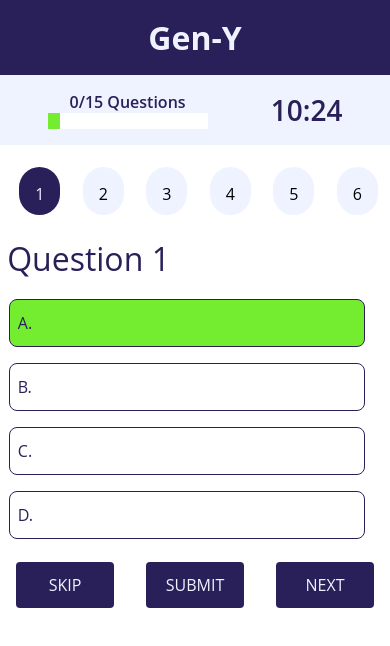
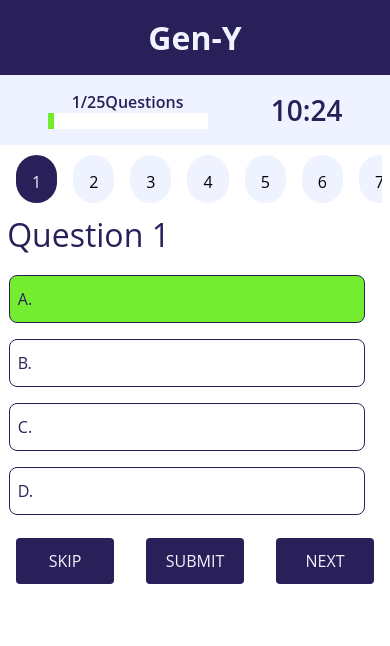
Before and after one commit to agarwalviraj/Frontend-quiz-app, a plain HTML site: page index.html in a window 390 px wide. Both pictures are taken after a click on the item "A.". Drawn offline with Linux system fonts and the light colour scheme; no server answers.

Commit message:
improved UI

```diff
--- a/app.js
+++ b/app.js
@@ -1,5 +1,5 @@
 const quesNum = document.getElementById("question-number");
-const amt = 15;
+const amt = 25;
 const url = `https://opentdb.com/api.php?amount=${amt}&category=18`;
 
 for (let i = 1; i <= amt; i++) {
@@ -79,16 +79,17 @@ function populate(text) {
     answers[i] = allQues[i].incorrect_answers;
     answers[i].push(allQues[i].correct_answer);
     if (answers[i][0] == "True" || answers[i][0] == "False") {
-      // answers[i][3] = answers[i][1];
+      answers[i][3] = answers[i][0];
+      answers[i][2] = answers[i][1];
     }
   }
-  answers.forEach((answer) => {
-    if (answer[0] == "False" || answer[0] == "True") {
-      //console.log(answer[0]);
-      answer[3] = answer[1];
-      answer[2] = answer[0];
-    }
-  });
+  // answers.forEach((answer) => {
+  //   if (answer[0] == "False" || answer[0] == "True") {
+  //     //console.log(answer[0]);
+  //     answer[3] = answer[1];
+  //     answer[2] = answer[0];
+  //   }
+  // });
   // console.log(answers);
 }
 
@@ -113,7 +114,7 @@ function selectQuestion(question) {
     );
   }
   //console.log(selectedAnswers);
-  setProgressBar();
+  //setProgressBar();
 }
 
 function selectOption(option) {
@@ -124,6 +125,7 @@ function selectOption(option) {
     }
   });
   setOption(option);
+  setProgressBar();
 }
 
 function setQuestion(num) {
--- a/styles.css
+++ b/styles.css
@@ -48,10 +48,20 @@
 
 #question-number {
   display: flex;
-  flex-direction: row;
+  /* flex-direction: row;
   height: fit-content;
   justify-content: center;
-  margin: 0 6rem;
+  margin: 0 300rem; */
+
+  margin: 0 4rem;
+  overflow: visible;
+  overflow-x: auto;
+  justify-content: start;
+}
+
+#question-number span {
+  margin: 0 0.5rem;
+  text-align: center;
 }
 
 .ques-style {
@@ -139,16 +149,26 @@ footer button:hover {
   text-align: center;
 }
 
-@media (max-width: 1080px) {
+@media (max-width: 800px) {
   body {
     font-size: 1rem;
     margin: 0;
+  }
+  .ques-style:hover,
+  .ques-style:active {
+    background-color: var(--light);
+    color: var(--main);
+    cursor: pointer;
   }
   .progress-bar {
     display: flex;
     width: 10rem;
     height: 1rem;
-    background: linear-gradient(to right, var(--accent-light) 7.5%, white 7.5%);
+    background: linear-gradient(
+      to right,
+      var(--accent-light) var(--completed),
+      white var(--completed)
+    );
   }
 
   #question-number {
```
Also changed, not shown: 1 other file.
